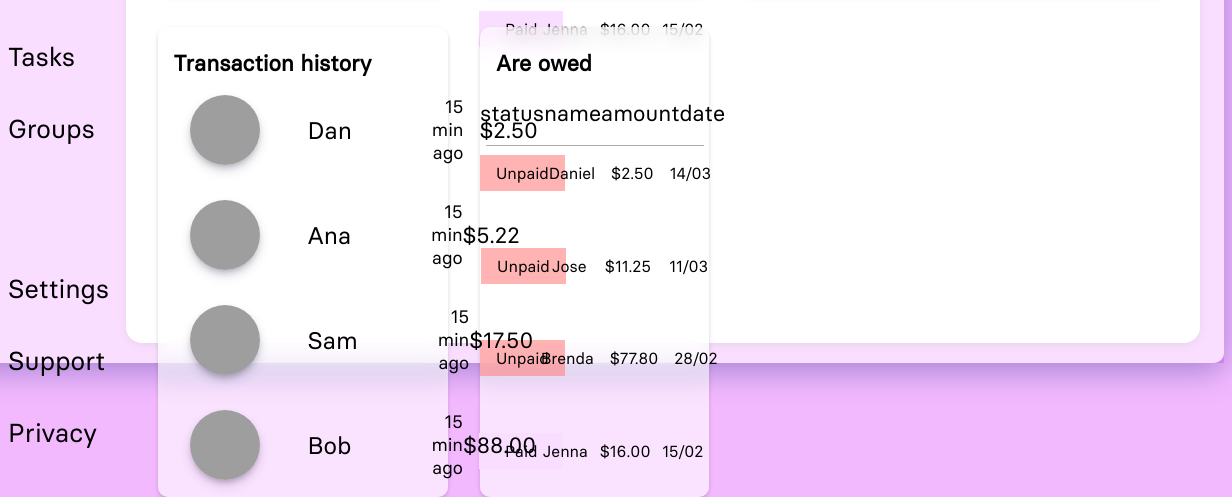
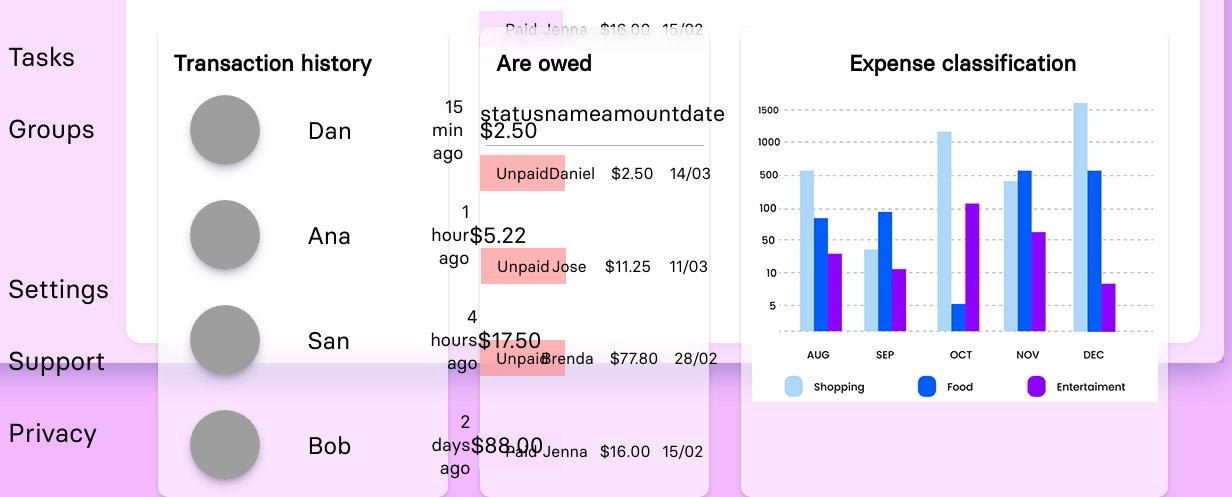
Before and after one commit to DanTheNoodleMan/expense-tracker-dashboard, a website: page index.html in a window 1280 px wide. Shown: the part 445-942 px from the top of the page, 48-1280 px from the left. Drawn offline with Linux system fonts and the light colour scheme; grey boxes are pictures that could not be loaded; files whose address does not match are found by name.

Commit message:
Created last panel (bottom right) for expense tracking in a graph, just put an image, not really good looking

```diff
--- a/index.html
+++ b/index.html
@@ -159,7 +159,7 @@
                     <div class="left-trans">
                         <img class="profile-image" src="https://picsum.photos/70" alt="">
                         <p class="name" style="margin-left: -2rem;">Ana</p>
-                        <p class="time-ago">15 min ago</p>
+                        <p class="time-ago">1 hour ago</p>
                     </div>
 
                     <p class="amount-trans">$5.22</p>
@@ -167,8 +167,8 @@
                 <div class="transaction3">
                     <div class="left-trans">
                         <img class="profile-image" src="https://picsum.photos/70" alt="">
-                        <p class="name" style="margin-left: -2rem;">Sam</p>
-                        <p class="time-ago">15 min ago</p>
+                        <p class="name" style="margin-left: -2rem;">San</p>
+                        <p class="time-ago">4 hours ago</p>
                     </div>
 
                     <p class="amount-trans">$17.50</p>
@@ -177,11 +177,18 @@
                     <div class="left-trans">
                         <img class="profile-image" src="https://picsum.photos/70" alt="">
                         <p class="name" style="margin-left: -2rem;">Bob</p>
-                        <p class="time-ago">15 min ago</p>
+                        <p class="time-ago">2 days ago</p>
                     </div>
 
                     <p class="amount-trans">$88.00</p>
                 </div>
+            </div>
+
+            <div class="expense-graph">
+                <div class="trans-header">
+                    <p><b>Expense classification</b></p>
+                </div>
+                <img class="expense-img" src="./images/graph.png" alt="">
             </div>
 
         </div>
--- a/style.css
+++ b/style.css
@@ -555,3 +555,19 @@ h1{
     margin-left: 1rem;
 
 }
+
+
+.expense-graph{
+    grid-column: 3/4;
+    grid-row: 3;
+
+    background: rgba( 255, 255, 255, 0.6 );
+    box-shadow: rgba(0, 0, 0, 0.1) 0px 3px 6px -1px, rgba(0, 0, 0, 0.1) 0px 2px 4px 0px;
+    backdrop-filter: blur( 10px );
+    -webkit-backdrop-filter: blur( 10px );
+    border-radius: 10px;
+
+    margin-right: 2rem;
+    font-size: 22px;
+    text-align: center;
+}
```
Also changed, not shown: images/graph.png (added), images/images/graph.jpg.jpg (added), 1 other file.
